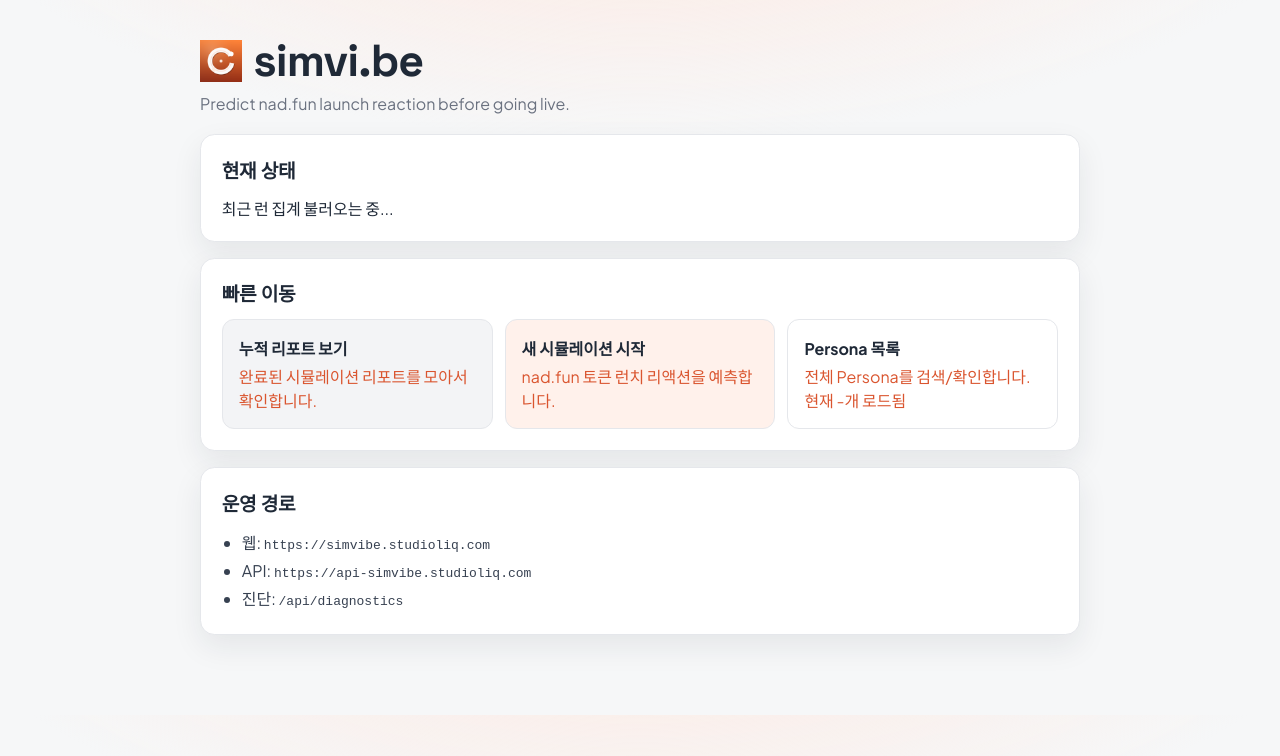
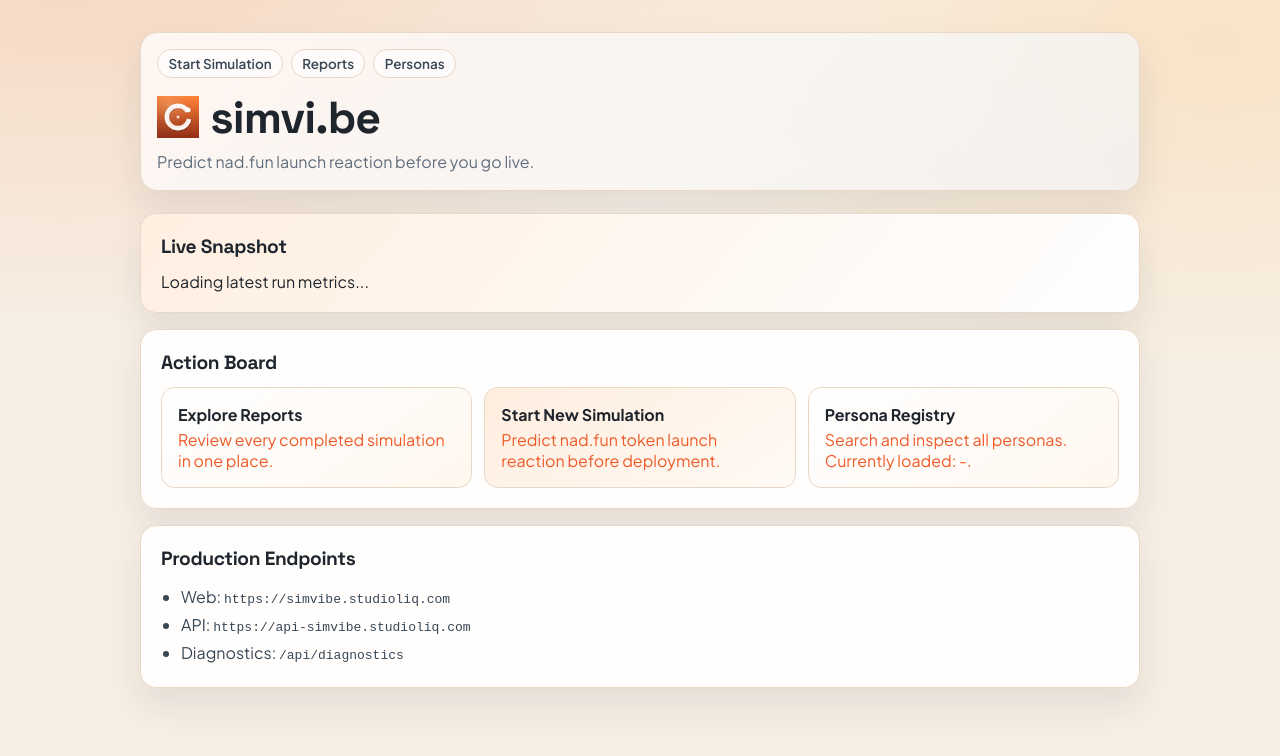
Before and after one commit to StudioLIQ/simvibe, a Next.js app in the folder apps/web/: page / in a window 1280 px wide. Shown: the top 756 px of the page. Built offline with nearby package versions, Linux system fonts and the light colour scheme; no server answers.

Commit message:
feat(web): switch UI to English and refresh nad-inspired styling

```diff
--- a/apps/web/app/globals.css
+++ b/apps/web/app/globals.css
@@ -1,17 +1,19 @@
 :root {
-  --bg: #f6f7f8;
-  --bg-gradient: radial-gradient(1200px 500px at 50% -160px, #ffe7de 0%, transparent 60%);
-  --surface-card: #ffffff;
-  --surface-subtle: #f3f4f6;
-  --border: #e5e7eb;
-  --text-primary: #1f2937;
-  --text-secondary: #374151;
-  --text-muted: #6b7280;
-  --text-dim: #9ca3af;
-  --accent-primary: #da552f;
-  --accent-primary-strong: #c74420;
-  --accent-primary-soft: #fff1eb;
-  --accent-secondary: #6d5efc;
+  --bg: #f7efe5;
+  --bg-gradient:
+    radial-gradient(1200px 640px at 5% -10%, rgba(243, 134, 66, 0.24), transparent 65%),
+    radial-gradient(900px 500px at 95% 5%, rgba(255, 193, 110, 0.25), transparent 70%);
+  --surface-card: rgba(255, 255, 255, 0.9);
+  --surface-subtle: #fff7ef;
+  --border: #e8d7c6;
+  --text-primary: #1f252d;
+  --text-secondary: #384656;
+  --text-muted: #5f6e7e;
+  --text-dim: #8c9bab;
+  --accent-primary: #f05a28;
+  --accent-primary-strong: #d9471a;
+  --accent-primary-soft: #ffeede;
+  --accent-secondary: #0f7bfa;
   --status-success: #16a34a;
   --status-danger: #dc2626;
   --status-warning: #d97706;
@@ -23,12 +25,12 @@
   --warn-bg: #fff7ed;
   --warn-border: #fdba74;
   --warn-text: #b45309;
-  --indigo-bg: #eff2ff;
-  --indigo-border: #c7d2fe;
-  --indigo-text: #4338ca;
-  --indigo-badge-bg: #e0e7ff;
-  --indigo-badge-text: #3730a3;
-  --shadow-card: 0 12px 30px rgba(31, 41, 55, 0.08);
+  --indigo-bg: #edf4ff;
+  --indigo-border: #bed8ff;
+  --indigo-text: #1d4ed8;
+  --indigo-badge-bg: #dbeafe;
+  --indigo-badge-text: #1e40af;
+  --shadow-card: 0 18px 36px rgba(22, 31, 43, 0.09);
   --font-body: 'Plus Jakarta Sans', 'Segoe UI', sans-serif;
   --font-heading: 'Space Grotesk', 'Segoe UI', sans-serif;
 }
@@ -46,6 +48,18 @@
   font-family: var(--font-body);
   background: var(--bg-gradient), var(--bg);
   color: var(--text-primary);
+  min-height: 100vh;
+}
+
+body::before {
+  content: '';
+  position: fixed;
+  inset: 0;
+  pointer-events: none;
+  background-image: radial-gradient(rgba(255, 255, 255, 0.5) 0.8px, transparent 0.8px);
+  background-size: 18px 18px;
+  opacity: 0.23;
+  z-index: -1;
 }
 
 h1,
@@ -58,33 +72,68 @@
 a {
   color: var(--accent-primary);
   text-decoration: none;
+  transition: color 0.18s ease;
 }
 
 a:hover {
   color: var(--accent-primary-strong);
-  text-decoration: underline;
 }
 
 .container {
-  max-width: 920px;
+  max-width: 1040px;
   margin: 0 auto;
-  padding: 2rem 1.25rem 4rem;
+  padding: 2rem 1.25rem 4.5rem;
 }
 
 .header {
-  margin-bottom: 1.75rem;
+  margin-bottom: 1.35rem;
 }
 
 .header h1 {
   font-size: clamp(2rem, 4vw, 2.8rem);
   font-weight: 700;
-  margin-bottom: 0.35rem;
+  margin-bottom: 0.45rem;
   color: var(--text-primary);
 }
 
 .header p {
   color: var(--text-muted);
   font-size: 1rem;
+  max-width: 52ch;
+}
+
+.header-hero {
+  position: relative;
+  border: 1px solid var(--border);
+  background:
+    linear-gradient(145deg, rgba(255, 255, 255, 0.8), rgba(255, 255, 255, 0.54)),
+    linear-gradient(120deg, rgba(245, 98, 53, 0.08), rgba(15, 123, 250, 0.08));
+  border-radius: 1.1rem;
+  padding: 1rem 1rem 1.1rem;
+  box-shadow: var(--shadow-card);
+}
+
+.top-nav {
+  display: flex;
+  gap: 0.5rem;
+  flex-wrap: wrap;
+  margin-bottom: 0.7rem;
+}
+
+.top-nav a {
+  color: var(--text-secondary);
+  font-size: 0.84rem;
+  font-weight: 600;
+  padding: 0.3rem 0.65rem;
+  border-radius: 999px;
+  border: 1px solid var(--border);
+  background: rgba(255, 255, 255, 0.65);
+}
+
+.top-nav a:hover {
+  color: var(--accent-primary-strong);
+  border-color: rgba(240, 90, 40, 0.45);
+  background: rgba(255, 238, 222, 0.88);
 }
 
 .form-group {
@@ -103,11 +152,11 @@
 .form-group textarea,
 .form-group select {
   width: 100%;
-  padding: 0.75rem 0.85rem;
+  padding: 0.78rem 0.92rem;
   font-size: 0.95rem;
   border: 1px solid var(--border);
-  border-radius: 0.65rem;
-  background: var(--surface-card);
+  border-radius: 0.82rem;
+  background: rgba(255, 255, 255, 0.94);
   color: var(--text-primary);
   transition: border-color 0.2s ease, box-shadow 0.2s ease;
 }
@@ -117,7 +166,12 @@
 .form-group select:focus {
   outline: none;
   border-color: var(--accent-primary);
-  box-shadow: 0 0 0 3px rgba(218, 85, 47, 0.14);
+  box-shadow: 0 0 0 3px rgba(240, 90, 40, 0.16);
+}
+
+.form-group input::placeholder,
+.form-group textarea::placeholder {
+  color: #95a1af;
 }
 
 .form-group textarea {
@@ -138,23 +192,35 @@
 }
 
 .btn {
+  display: inline-flex;
+  align-items: center;
+  justify-content: center;
   padding: 0.72rem 1.3rem;
   font-size: 0.95rem;
   font-weight: 700;
-  border: 1px solid transparent;
-  border-radius: 0.65rem;
+  border: 1px solid var(--border);
+  border-radius: 999px;
+  background: rgba(255, 255, 255, 0.75);
+  color: var(--text-secondary);
   cursor: pointer;
   transition: all 0.2s ease;
 }
 
 .btn-primary {
-  background: var(--accent-primary);
+  border-color: transparent;
+  background: linear-gradient(135deg, var(--accent-primary), #ff8b2c);
   color: #ffffff;
-  box-shadow: 0 10px 20px rgba(218, 85, 47, 0.2);
+  box-shadow: 0 12px 22px rgba(240, 90, 40, 0.28);
 }
 
 .btn-primary:hover {
   background: var(--accent-primary-strong);
+  transform: translateY(-1px) scale(1.01);
+}
+
+.btn:hover {
+  border-color: rgba(240, 90, 40, 0.45);
+  color: var(--accent-primary-strong);
   transform: translateY(-1px);
 }
 
@@ -178,17 +244,80 @@
   background: var(--surface-card);
   border: 1px solid var(--border);
   box-shadow: var(--shadow-card);
-  border-radius: 0.9rem;
-  padding: 1.3rem;
+  border-radius: 1rem;
+  padding: 1.25rem;
   margin-bottom: 1rem;
+  backdrop-filter: blur(10px);
 }
 
-@media (max-width: 720px) {
+.card-highlight {
+  background:
+    linear-gradient(130deg, rgba(255, 238, 222, 0.9), rgba(255, 255, 255, 0.9)),
+    var(--surface-card);
+}
+
+.stats-grid {
+  display: grid;
+  grid-template-columns: repeat(auto-fit, minmax(145px, 1fr));
+  gap: 0.75rem;
+}
+
+.stat-item {
+  background: linear-gradient(145deg, rgba(255, 255, 255, 0.92), var(--surface-subtle));
+  border: 1px solid var(--border);
+  border-radius: 0.8rem;
+  padding: 0.8rem;
+}
+
+.link-grid {
+  display: grid;
+  grid-template-columns: repeat(auto-fit, minmax(220px, 1fr));
+  gap: 0.75rem;
+}
+
+.quick-link-card {
+  display: block;
+  border: 1px solid var(--border);
+  border-radius: 0.84rem;
+  padding: 1rem;
+  background: linear-gradient(145deg, rgba(255, 255, 255, 0.92), var(--surface-subtle));
+  text-decoration: none;
+  transition: transform 0.2s ease, border-color 0.2s ease, box-shadow 0.2s ease;
+}
+
+.quick-link-card:hover {
+  transform: translateY(-2px);
+  border-color: rgba(240, 90, 40, 0.4);
+  box-shadow: 0 12px 20px rgba(22, 31, 43, 0.08);
+}
+
+.quick-link-primary {
+  background: linear-gradient(145deg, rgba(255, 237, 222, 0.96), rgba(255, 250, 244, 0.95));
+}
+
+input[type='checkbox'],
+input[type='radio'] {
+  accent-color: var(--accent-primary);
+}
+
+@media (max-width: 760px) {
   .container {
-    padding: 1.15rem 0.9rem 2.25rem;
+    padding: 1.15rem 0.92rem 2.55rem;
   }
 
   .form-row {
     grid-template-columns: 1fr;
   }
+
+  .header-hero {
+    padding: 0.9rem;
+  }
 }
+
+@media (prefers-reduced-motion: reduce) {
+  .btn,
+  .quick-link-card,
+  .top-nav a {
+    transition: none;
+  }
+}
--- a/apps/web/app/page.tsx
+++ b/apps/web/app/page.tsx
@@ -81,34 +81,39 @@
 
   return (
     <main className="container">
-      <header className="header" style={{ marginBottom: '1.25rem' }}>
-        <div style={{ display: 'flex', alignItems: 'center', gap: '0.7rem', marginBottom: '0.25rem' }}>
+      <header className="header header-hero">
+        <div className="top-nav">
+          <Link href="/new">Start Simulation</Link>
+          <Link href="/reports">Reports</Link>
+          <Link href="/personas">Personas</Link>
+        </div>
+        <div style={{ display: 'flex', alignItems: 'center', gap: '0.7rem', marginBottom: '0.35rem' }}>
           <Image src="/logo.png" alt="simvi.be logo" width={42} height={42} priority />
           <h1 style={{ marginBottom: 0 }}>simvi.be</h1>
         </div>
-        <p>Predict nad.fun launch reaction before going live.</p>
+        <p>Predict nad.fun launch reaction before you go live.</p>
       </header>
 
-      <div className="card" style={{ marginBottom: '1rem' }}>
-        <h2 style={{ marginBottom: '0.75rem', fontSize: '1.2rem' }}>현재 상태</h2>
+      <div className="card card-highlight" style={{ marginBottom: '1rem' }}>
+        <h2 style={{ marginBottom: '0.75rem', fontSize: '1.2rem' }}>Live Snapshot</h2>
         {loading ? (
-          <p className="hint">최근 런 집계 불러오는 중...</p>
+          <p className="hint">Loading latest run metrics...</p>
         ) : (
-          <div style={{ display: 'grid', gridTemplateColumns: 'repeat(auto-fit, minmax(140px, 1fr))', gap: '0.75rem' }}>
-            <div style={{ background: 'var(--surface-subtle)', border: '1px solid var(--border)', borderRadius: '0.65rem', padding: '0.75rem' }}>
-              <div className="hint">누적 런</div>
+          <div className="stats-grid">
+            <div className="stat-item">
+              <div className="hint">Total Runs</div>
               <div style={{ fontSize: '1.5rem', fontWeight: 700 }}>{summary.totalRuns}</div>
             </div>
-            <div style={{ background: 'var(--surface-subtle)', border: '1px solid var(--border)', borderRadius: '0.65rem', padding: '0.75rem' }}>
-              <div className="hint">완료 리포트</div>
+            <div className="stat-item">
+              <div className="hint">Completed Reports</div>
               <div style={{ fontSize: '1.5rem', fontWeight: 700 }}>{summary.completedRuns}</div>
             </div>
-            <div style={{ background: 'var(--surface-subtle)', border: '1px solid var(--border)', borderRadius: '0.65rem', padding: '0.75rem' }}>
-              <div className="hint">시드 감지</div>
+            <div className="stat-item">
+              <div className="hint">Seeded Detections</div>
               <div style={{ fontSize: '1.5rem', fontWeight: 700 }}>{summary.seededRuns}</div>
             </div>
-            <div style={{ background: 'var(--surface-subtle)', border: '1px solid var(--border)', borderRadius: '0.65rem', padding: '0.75rem' }}>
-              <div className="hint">Persona 수</div>
+            <div className="stat-item">
+              <div className="hint">Active Personas</div>
               <div style={{ fontSize: '1.5rem', fontWeight: 700 }}>{personaCount ?? '-'}</div>
             </div>
           </div>
@@ -116,63 +121,42 @@
       </div>
 
       <div className="card" style={{ marginBottom: '1rem' }}>
-        <h2 style={{ marginBottom: '0.75rem', fontSize: '1.2rem' }}>빠른 이동</h2>
-        <div style={{ display: 'grid', gridTemplateColumns: 'repeat(auto-fit, minmax(220px, 1fr))', gap: '0.75rem' }}>
+        <h2 style={{ marginBottom: '0.75rem', fontSize: '1.2rem' }}>Action Board</h2>
+        <div className="link-grid">
           <Link
             href="/reports"
-            style={{
-              display: 'block',
-              border: '1px solid var(--border)',
-              borderRadius: '0.75rem',
-              padding: '1rem',
-              background: 'var(--surface-subtle)',
-              textDecoration: 'none',
-            }}
+            className="quick-link-card"
           >
-            <div style={{ fontWeight: 700, marginBottom: '0.25rem', color: 'var(--text-primary)' }}>누적 리포트 보기</div>
-            <p className="hint" style={{ margin: 0 }}>완료된 시뮬레이션 리포트를 모아서 확인합니다.</p>
+            <div style={{ fontWeight: 700, marginBottom: '0.25rem', color: 'var(--text-primary)' }}>Explore Reports</div>
+            <p className="hint" style={{ margin: 0 }}>Review every completed simulation in one place.</p>
           </Link>
 
           <Link
             href="/new"
-            style={{
-              display: 'block',
-              border: '1px solid var(--border)',
-              borderRadius: '0.75rem',
-              padding: '1rem',
-              background: 'var(--accent-primary-soft)',
-              textDecoration: 'none',
-            }}
+            className="quick-link-card quick-link-primary"
           >
-            <div style={{ fontWeight: 700, marginBottom: '0.25rem', color: 'var(--text-primary)' }}>새 시뮬레이션 시작</div>
-            <p className="hint" style={{ margin: 0 }}>nad.fun 토큰 런치 리액션을 예측합니다.</p>
+            <div style={{ fontWeight: 700, marginBottom: '0.25rem', color: 'var(--text-primary)' }}>Start New Simulation</div>
+            <p className="hint" style={{ margin: 0 }}>Predict nad.fun token launch reaction before deployment.</p>
           </Link>
 
           <Link
             href="/personas"
-            style={{
-              display: 'block',
-              border: '1px solid var(--border)',
-              borderRadius: '0.75rem',
-              padding: '1rem',
-              background: 'var(--surface-card)',
-              textDecoration: 'none',
-            }}
+            className="quick-link-card"
           >
-            <div style={{ fontWeight: 700, marginBottom: '0.25rem', color: 'var(--text-primary)' }}>Persona 목록</div>
+            <div style={{ fontWeight: 700, marginBottom: '0.25rem', color: 'var(--text-primary)' }}>Persona Registry</div>
             <p className="hint" style={{ margin: 0 }}>
-              전체 Persona를 검색/확인합니다. 현재 {personaCount ?? '-'}개 로드됨
+              Search and inspect all personas. Currently loaded: {personaCount ?? '-'}.
             </p>
           </Link>
         </div>
       </div>
 
       <div className="card">
-        <h2 style={{ marginBottom: '0.75rem', fontSize: '1.2rem' }}>운영 경로</h2>
+        <h2 style={{ marginBottom: '0.75rem', fontSize: '1.2rem' }}>Production Endpoints</h2>
         <ul style={{ paddingLeft: '1.25rem', color: 'var(--text-secondary)', lineHeight: 1.7 }}>
-          <li>웹: <code>https://simvibe.studioliq.com</code></li>
+          <li>Web: <code>https://simvibe.studioliq.com</code></li>
           <li>API: <code>https://api-simvibe.studioliq.com</code></li>
-          <li>진단: <code>/api/diagnostics</code></li>
+          <li>Diagnostics: <code>/api/diagnostics</code></li>
         </ul>
       </div>
     </main>
```
Also changed, not shown: apps/web/app/new/page.tsx (+6 -8 lines), apps/web/app/personas/page.tsx (+11 -13 lines), apps/web/app/reports/page.tsx (+14 -16 lines), 2 other files (tests, documents, lock files or other folders).
